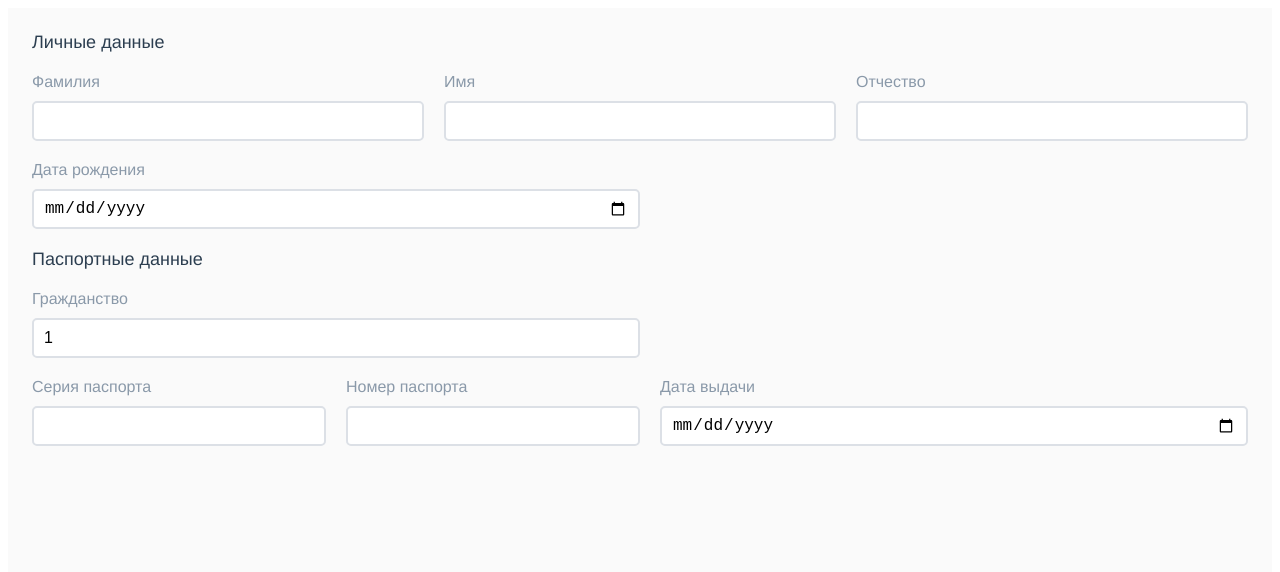
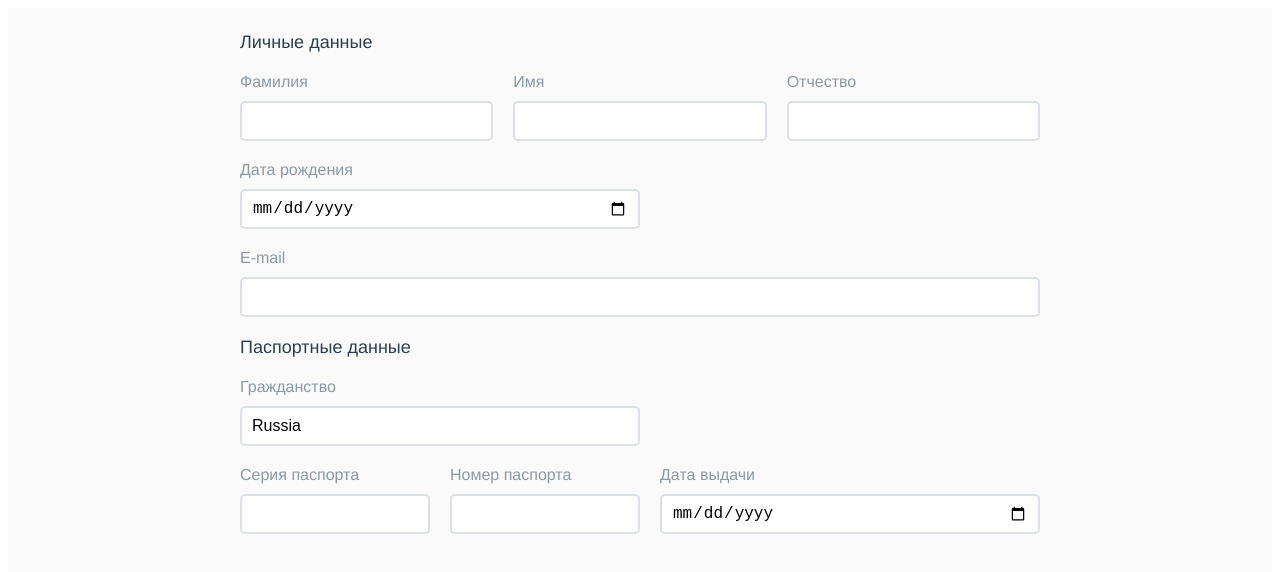
Before and after one commit to ozon-edu-vue-2021/required-task-4-Evgenii-K, a Vue app: page / in a window 1280 px wide. Shown: the top 572 px of the page. Built offline with nearby package versions, Linux system fonts and the light colour scheme.

Commit message:
base-multi-select

```diff
--- a/src/App.vue
+++ b/src/App.vue
@@ -17,6 +17,9 @@ export default {
 
 <style>
 #app {
+  display: grid;
+  justify-content: center;
+  align-items: start;
   font-family: Avenir, Helvetica, Arial, sans-serif;
   color: #2c3e50;
   background-color: #fafafa;
@@ -30,6 +33,13 @@ body,
   height: 100%;
 }
 
+input::-webkit-outer-spin-button,
+input::-webkit-inner-spin-button {
+    /* display: none; <- Crashes Chrome on hover */
+    -webkit-appearance: none;
+    margin: 0; /* <-- Apparently some margin are still there even though it's hidden */
+}
+
 * {
   box-sizing: border-box;
 }
--- a/src/components/BaseDropdown.vue
+++ b/src/components/BaseDropdown.vue
@@ -1,40 +1,24 @@
 <template>
   <div
-    v-click-outside="close"
-    @click="toggle"
+    v-click-outside="closeOutside"
+    class="drop-down-toggle"
   >
-    <label
-      :for="id"
-      class="base-input__lable"
+    <div
+      @click="open"
     >
-      {{ lable }}
-    </label>
-    <input
-      :id="id"
-      class="base-input"
-      :value="value"
-    />
+      <slot name="drop-down-toggle"></slot>
 
+    </div>
     <div
-      :id="id"
-      v-if="opened"
+      v-show="opened"
+      @click="close"
+      class="drop-down-content"
     >
-      <ul
-        v-if="arr"
+      <slot
+        name="drop-down-content"
+        class="test"
       >
-        <li
-          v-for="index in arr"
-          :key="index"
-          @click="onClick"
-        >
-          {{ index }}
-        </li>
-      </ul>
-      <div
-        v-else
-      >
-        Ничего не найдено
-      </div>
+      </slot>
     </div>
   </div>
 </template>
@@ -44,37 +28,20 @@ import ClickOutside from "vue-click-outside";
 
 export default {
   name: 'BaseDropdown',
-  props: {
-    id: {
-      type: String,
-      require
+  data: () => ({
+    opened: false,
+  }),
+  methods: {
+    open() {
+      this.opened = true
     },
-    lable: {
-      type: String,
-      default: ''
-    },
-  },
-  data() {
-    return {
-      opened: false,
-      arr: [1,2,3,4,5],
-      value: '',
-    }
-  },
-  mounted() {
-    if(this.arr) {
-      this.value = this.arr[0]
-    }
-  },
-  methods: {
-    toggle() {
-      this.opened = !this.opened
+    closeOutside() {
+      if(!this.opened) return
+      this.opened = false
+      this.$emit('close')
     },
     close() {
       this.opened = false
-    },
-    onClick(select) {
-      this.value = select.target.textContent.trim()
     }
   },
   directives: {
@@ -84,30 +51,26 @@ export default {
 </script>
 
 <style scoped>
-.base-input {
+.drop-down-toggle{
+  position: relative;
+}
+.drop-down-content {
+  position: absolute;
   background-color: #fff;
-  width: 100%;
   border: 2px solid #dce0e6;
   border-radius: 5px;
-  padding: 0px 10px;
-  margin-top: 10px;
-  font-size: 16px;
-  height: 40px;
+  display: grid;
+  width: 100%;
+  padding: 5px 0;
 }
 
-.base-input:focus-visible {
-  border-color: #2459f6;
-  outline: 0px solid #2459f6;
+.drop-down-content > div {
+  padding: 10px;
 }
 
-.base-input:active {
-  border-color: #2459f6;
+.drop-down-content > div:hover {
+  background-color: rgb(233, 233, 233);
+  cursor: pointer;
 }
 
-.base-input__lable {
-  color: #8a99a9;
-}
-
-
-
 </style>
--- a/src/components/BaseInput.vue
+++ b/src/components/BaseInput.vue
@@ -10,6 +10,8 @@
       :id="id"
       class="base-input"
       :type="type"
+      :value="value"
+      @input="$emit('input', $event.target.value)"
     />
   </div>
 </template>
@@ -29,6 +31,10 @@ export default {
     type: {
       type: String,
       default: 'text'
+    },
+    value: {
+      type: String,
+      default: ''
     }
   }
 }
--- /dev/null
+++ b/src/components/BaseMultiSelect.vue
@@ -0,0 +1,115 @@
+<template>
+  <base-dropdown
+    @close="blurHandler"
+  >
+    <template slot="drop-down-toggle">
+      <div
+        @click="clickOnInput"
+      >
+        <base-input
+          :id="propName"
+          :lable="lable"
+          type="text"
+          v-model="value"
+        />
+      </div>
+
+    </template>
+
+    <template
+      slot="drop-down-content"
+      v-if="itemsAfterFilter.length"
+    >
+      <div
+        v-for="(item) in itemsAfterFilter"
+        :key="item.id"
+        @click="selectHandler(item)"
+      >
+        {{ item[propName] }}
+      </div>
+    </template>
+
+    <template
+      slot="drop-down-content"
+      v-else
+    >
+      <div>
+        Ничего не найдено
+      </div>
+    </template>
+  </base-dropdown>
+</template>
+
+<script>
+import BaseDropdown from './BaseDropdown.vue'
+import BaseInput from './BaseInput.vue'
+
+export default {
+  props: {
+    items: {
+      type: Array,
+      default: () => ({})
+    },
+    propName: {
+      type: String,
+      default: 'name'
+    },
+    selected: {
+      type: Object,
+      default: () => ({})
+    },
+    lable: {
+      type: String,
+      dafault: ''
+    }
+  },
+  data() {
+    return {
+      value: '',
+      itemsAfterFilter: []
+    }
+  },
+  watch: {
+    value() {
+
+      if(!this.items.length) return
+
+      if (this.value === '') {
+        this.itemsAfterFilter = this.items
+      } else {
+        this.itemsAfterFilter = this.items.filter(item =>
+          item[this.propName].toLowerCase().includes(this.value.toLowerCase())
+        )
+      }
+    }
+  },
+  mounted() {
+    if(this.items) {
+      this.value = this.selected[this.propName]
+    }
+  },
+  methods: {
+    selectHandler(item) {
+      this.$emit('update', item)
+      this.value = item[this.propName]
+    },
+    blurHandler() {
+      const target = this.items.filter(item => item[this.propName].toLowerCase() === this.value.toLowerCase())
+      if (!target.length) {
+        this.value = this.selected[this.propName]
+      } else {
+        this.value = target[0][this.propName]
+        this.$emit('update', target[0])
+      }
+    },
+    clickOnInput() {
+      this.value = ''
+    }
+  },
+  components: { BaseDropdown, BaseInput },
+}
+</script>
+
+<style>
+
+</style>
--- a/src/components/Form.vue
+++ b/src/components/Form.vue
@@ -1,6 +1,5 @@
 <template>
   <div class="form">
-
     <div class="form__item">
       <div class="form__item-header">Личные данные</div>
       <div
@@ -28,9 +27,20 @@
         <base-input
           type="date"
           lable="Дата рождения"
-          id="second_name"
+          id="birthday"
         />
       </div>
+
+      <div
+        class="form__email"
+      >
+        <base-input
+          type="email"
+          lable="E-mail"
+          id="email"
+        />
+      </div>
+
     </div>
 
     <div class="form__item">
@@ -38,12 +48,20 @@
         <div
           class="form__birthday"
         >
-          <base-dropdown
+          <base-multi-select
             lable="Гражданство"
-            id="citizenship"
+            :items="citizenships"
+            prop-name="nationality"
+            :selected="selectedСitizenships"
+            @update="updateCitizenships"
           />
         </div>
-        <form-russian-citizenship/>
+        <form-russian-citizenship
+          v-if="isRussian"
+        />
+        <form-other-citizenship
+          v-else
+        />
     </div>
 
   </div>
@@ -51,18 +69,39 @@
 
 <script>
 import BaseInput from './BaseInput'
-import BaseDropdown from './BaseDropdown'
-import FormRussianCitizenship from './FormRussianCitizenship.vue';
+import FormRussianCitizenship from './FormRussianCitizenship';
+import FormOtherCitizenship from './FormOtherCitizenship';
+import BaseMultiSelect from './BaseMultiSelect';
+import citizenships from '../assets/data/citizenships.json'
+
 export default {
   data() {
-    return {};
+    return {
+      citizenships,
+      selectedСitizenships: {}
+    };
   },
   components: {
     BaseInput,
-    BaseDropdown,
+    BaseMultiSelect,
     FormRussianCitizenship,
+    FormOtherCitizenship,
   },
-  methods: {},
+  created() {
+    if(this.citizenships.length) {
+      this.selectedСitizenships = this.citizenships[0]
+    }
+  },
+  methods: {
+    updateCitizenships(item) {
+      this.selectedСitizenships = item
+    }
+  },
+  computed: {
+    isRussian() {
+      return this.selectedСitizenships.nationality === 'Russia'
+    }
+  },
 };
 </script>
 
@@ -70,6 +109,7 @@ export default {
 .form {
   display: grid;
   grid-gap: 20px;
+  width: 800px;
 }
 
 .form__item {
@@ -92,4 +132,9 @@ export default {
   display: grid;
   grid-template-columns: 1fr 1fr;
 }
+
+.form__email {
+  display: grid;
+  grid-template-columns: 1fr;
+}
 </style>
--- /dev/null
+++ b/src/components/FormOtherCitizenship.vue
@@ -0,0 +1,51 @@
+<template>
+    <div class="form__item">
+        <div
+          class="form__passport-russian"
+        >
+        <base-input
+          type="number"
+          lable="Номер паспорта"
+          id="passport_number_russian"
+        />
+        <base-input
+          type="number"
+          lable="Страна выдачи"
+          id="passport_series_russian"
+        />
+
+        <base-input
+          type="date"
+          lable="Дата выдачи"
+          id="date_of_issue"
+        />
+      </div>
+    </div>
+</template>
+
+<script>
+import BaseInput from './BaseInput'
+export default {
+  data() {
+    return {};
+  },
+  components: {
+    BaseInput,
+  },
+  methods: {},
+};
+</script>
+
+<style scoped>
+
+.form__item {
+  display: grid;
+  grid-gap: 20px;
+}
+
+.form__passport-russian {
+  display: grid;
+  grid-template-columns: 1fr 1fr 2fr;
+  grid-gap: 20px;
+}
+</style>
```
